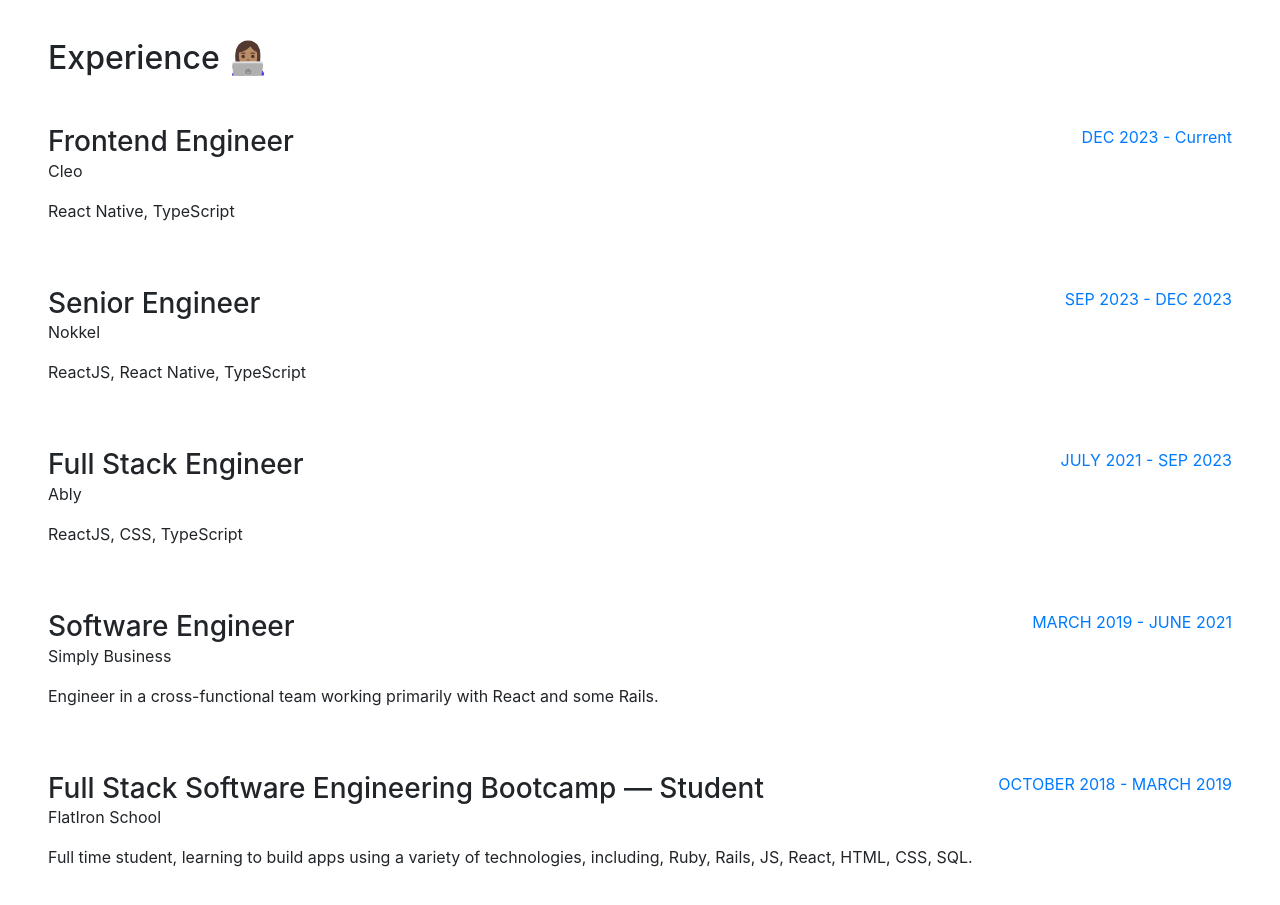
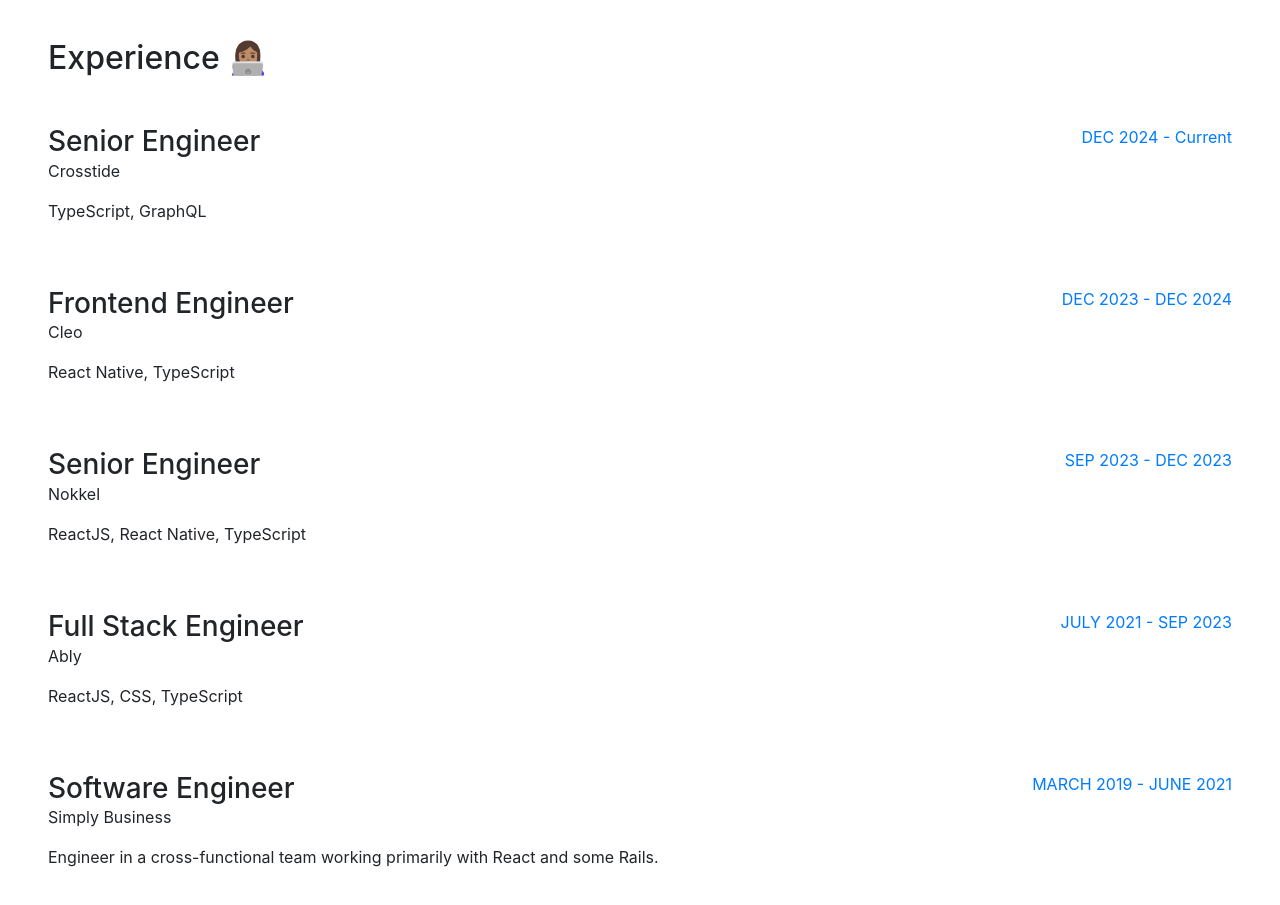
Before and after one commit to artismarti/artismarti.github.io, a website with bundled scripts: page index.html in a window 1280 px wide. Shown: the part 2460-3365 px from the top of the page. Built offline with nearby package versions, Linux system fonts and the light colour scheme; files whose address does not match are found by name; a web font is replaced by a local one.

Commit message:
crosstide

```diff
--- a/index.html
+++ b/index.html
@@ -325,6 +325,18 @@
         <div class="my-auto">
           <h2 class="mb-5">Experience 👩🏽‍💻</h2>
 
+
+            <div class="resume-item d-flex flex-column flex-md-row mb-5">
+              <div class="resume-content mr-auto">
+                <h3 class="mb-0">Senior Engineer</h3>
+                <div class="subheading mb-3">Crosstide</div>
+                <p>TypeScript, GraphQL</p>
+              </div>
+            <div class="resume-date text-md-right">
+              <span class="text-primary">DEC 2024 - Current</span>
+            </div>
+          </div>
+
             <div class="resume-item d-flex flex-column flex-md-row mb-5">
               <div class="resume-content mr-auto">
                 <h3 class="mb-0">Frontend Engineer</h3>
@@ -332,7 +344,7 @@
                 <p>React Native, TypeScript</p>
               </div>
             <div class="resume-date text-md-right">
-              <span class="text-primary">DEC 2023 - Current</span>
+              <span class="text-primary">DEC 2023 - DEC 2024</span>
             </div>
           </div>
 
```
